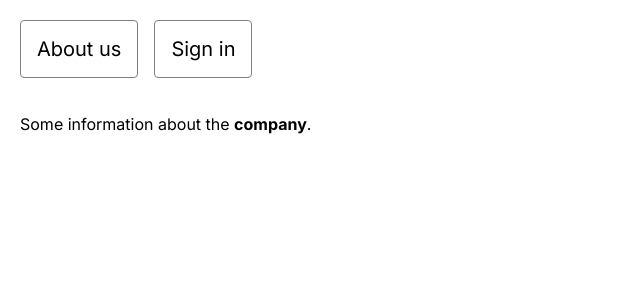
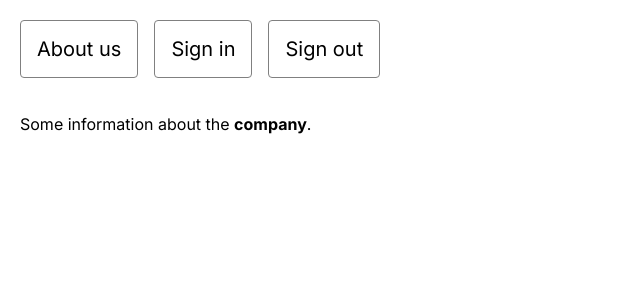
Before and after one commit to breadkvass/Moo, a React (Vite) app: page / in a window 1280 px wide. Shown: the top 300 px of the page, without its empty margins (0-640 px from the left). Built offline with nearby package versions, Linux system fonts and the light colour scheme; no server answers; data requests are answered from the project's data file; sample sign-in values are in the browser's storage.

Commit message:
profile-page: upd layout with logout

```diff
--- a/src/components/layout/layout.module.css
+++ b/src/components/layout/layout.module.css
@@ -3,12 +3,14 @@
     flex-direction: column;
     margin: 20px 0 0 20px;
     gap: 36px;
+    width: 100%;
 }
 
 .buttons {
     display: flex;
     flex-direction: row;
     gap: 16px;
+    position: relative;
 }
 
 .button {
@@ -17,3 +19,9 @@
   padding: 16px;
   font-size: 20px;
 }
+
+.spinner {
+    position: absolute;
+    top: 15px;
+    right: -48px;
+}
--- a/src/components/layout/layout.tsx
+++ b/src/components/layout/layout.tsx
@@ -1,6 +1,9 @@
-import { FC } from 'react';
+import { FC, useContext } from 'react';
 import styles from './layout.module.css';
 import { useLocation, useNavigate } from 'react-router-dom';
+import { AuthContext } from '../../utils/authContext';
+import { logout } from '../../utils/api';
+import SpinnerIcon from '../spinnerIcon/spinnerIcon';
 
 type LayoutProps = {
     children: React.JSX.Element;
@@ -9,6 +12,8 @@ type LayoutProps = {
 const Layout: FC<LayoutProps> = ({children}) => {
     const navigate = useNavigate();
     const pathname = useLocation().pathname;
+    const [ user, { setUser, setIsAuth, setIsLoading, setIsError } ] = useContext(AuthContext);
+    const token = localStorage.getItem('token');
 
     const route = (path: string) => {
         if (pathname !== path) {
@@ -16,12 +21,32 @@ const Layout: FC<LayoutProps> = ({children}) => {
         } else return
     }
 
+    const logoutHandler = () => {
+        setIsLoading(true);
+        if (token) {
+            logout(token)
+                .then(() => {
+                    setIsAuth(false);
+                    setUser({
+                        email: '',
+                        name: ''
+                    });
+                })
+        } else {
+            setIsError(true);
+        }
+        setIsLoading(false)
+    }
+
     return (
         <div className={styles.layout}>
             <div className={styles.buttons}>
                 <button className={styles.button} onClick={() => route('/')}>About us</button>
                 <button className={styles.button} onClick={() => route('/login')}>Sign in</button>
-                {/* <button className={styles.button}></button> */}
+                {user.isAuth && <button className={styles.button} onClick={() => logoutHandler()} disabled={!user.isAuth}>
+                    {user.isError ? 'Error' : 'Sign out'}
+                </button>}
+                {user.isLoading && <SpinnerIcon spinnerStyle={styles.spinner}/>}
             </div>
             {children}
         </div>
```
